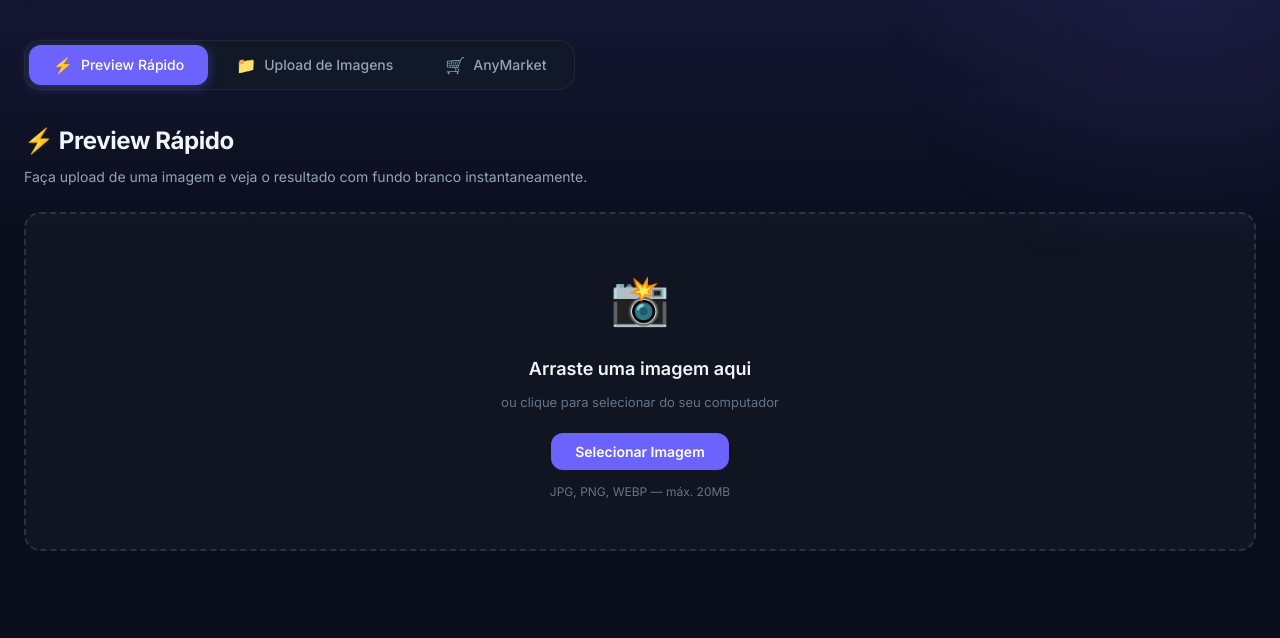
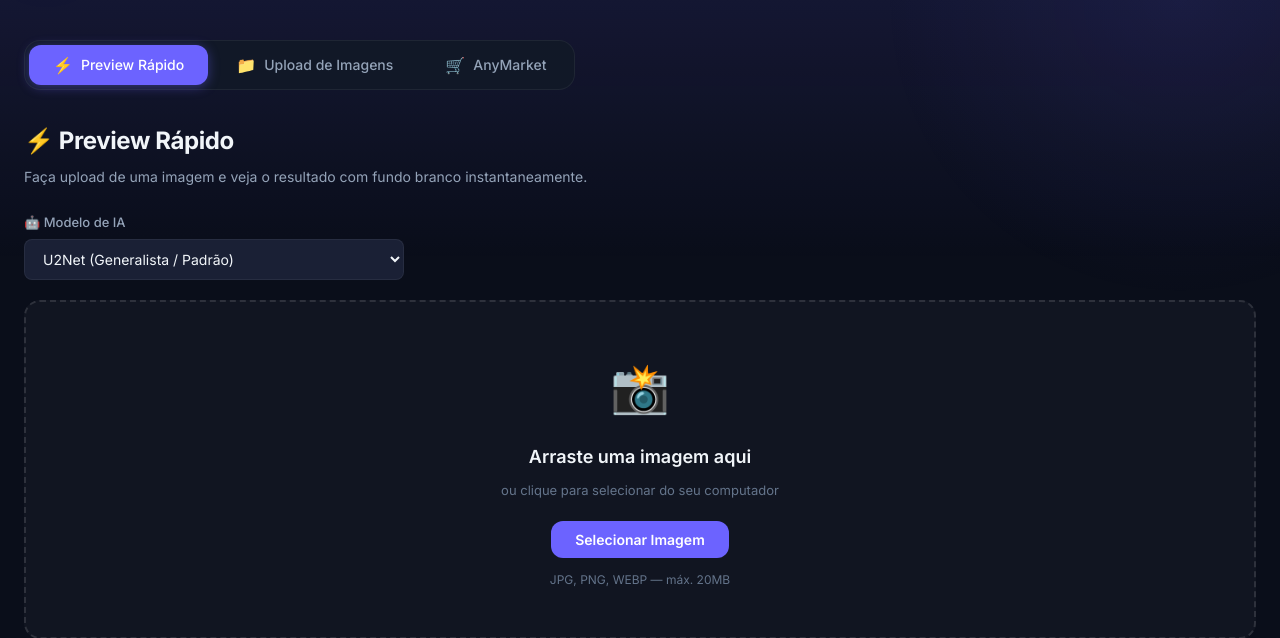
Before and after one commit to projetosmarcaseleta/Ajuste_Imagens, a Flask app: page / in a window 1280 px wide. Shown: the part 99-737 px from the top of the page. Run offline with Flask 3, Linux system fonts and the light colour scheme.

Commit message:
feat: adicionar seletor de modelos de IA (U2Net vs ISNet) no frontend e backend

```diff
--- a/app.py
+++ b/app.py
@@ -158,6 +158,7 @@ def _process_one_foto_am(job_id, foto, index, total, opts):
 
     token = opts["token"]
     delete_old = opts["deleteOld"]
+    model_name = opts.get("modelName", "u2net")
 
     try:
         if is_job_cancelled(job_id):
@@ -175,7 +176,7 @@ def _process_one_foto_am(job_id, foto, index, total, opts):
         if is_job_cancelled(job_id):
             raise Exception("Cancelado pelo usuário")
 
-        result_img = compose_on_white(img_data)
+        result_img = compose_on_white(img_data, model_name)
 
         filename = f"bgrem_{int(time.time())}_{uuid.uuid4().hex[:6]}.jpg"
         filepath = TEMP_DIR / filename
@@ -273,7 +274,7 @@ def _process_one_foto_am(job_id, foto, index, total, opts):
 
     return result
 
-def _process_am_job_worker(job_id, oi, skus, token, delete_old):
+def _process_am_job_worker(job_id, oi, skus, token, delete_old, model_name="u2net"):
     try:
         if is_job_cancelled(job_id):
             emit_event(job_id, {"event": "error", "msg": "Cancelado pelo usuário"})
@@ -306,7 +307,7 @@ def _process_am_job_worker(job_id, oi, skus, token, delete_old):
         results = []
         done_count = 0
 
-        opts = {"token": token, "deleteOld": delete_old}
+        opts = {"token": token, "deleteOld": delete_old, "modelName": model_name}
 
         with ThreadPoolExecutor(max_workers=CONCURRENCY) as executor:
             futures = {
@@ -361,6 +362,7 @@ def api_processar():
         oi = str(body.get("oi", "")).strip()
         token = str(body.get("token", "")).strip()
         delete_old = body.get("deleteOld", True)
+        model_name = str(body.get("modelName", "u2net")).strip()
 
         skus_raw = body.get("skus", [])
         if isinstance(skus_raw, str):
@@ -380,7 +382,7 @@ def api_processar():
 
         thread = threading.Thread(
             target=_process_am_job_worker,
-            args=(job_id, oi, skus, token, delete_old),
+            args=(job_id, oi, skus, token, delete_old, model_name),
             daemon=True
         )
         thread.start()
@@ -431,6 +433,7 @@ def serve_temp(filename):
 def upload_images():
     """Recebe imagens via upload e processa em background."""
     files = request.files.getlist("images")
+    model_name = request.form.get("modelName", "u2net")
     if not files:
         return jsonify({"error": "Nenhuma imagem enviada"}), 400
 
@@ -462,7 +465,7 @@ def upload_images():
 
     thread = threading.Thread(
         target=_process_images_job,
-        args=(job_id, saved),
+        args=(job_id, saved, model_name),
         daemon=True,
     )
     thread.start()
@@ -470,13 +473,13 @@ def upload_images():
     return jsonify({"job_id": job_id, "total": len(saved)})
 
 
-def _process_images_job(job_id: str, images: list[Path]):
+def _process_images_job(job_id: str, images: list[Path], model_name: str = "u2net"):
     job_output = OUTPUT_DIR / f"upload_{job_id}"
     job_output.mkdir(parents=True, exist_ok=True)
 
     for img_path in images:
         out_path = job_output / img_path.name
-        name, ok, err = process_from_file(img_path, out_path)
+        name, ok, err = process_from_file(img_path, out_path, model_name)
         with jobs_lock:
             jobs[job_id]["done"] += 1
             if not ok:
@@ -501,12 +504,13 @@ def _process_images_job(job_id: str, images: list[Path]):
 def preview_image():
     """Processa uma única imagem e retorna o resultado inline."""
     file = request.files.get("image")
+    model_name = request.form.get("modelName", "u2net")
     if not file:
         return jsonify({"error": "Nenhuma imagem enviada"}), 400
 
     try:
         data = file.read()
-        result = compose_on_white(data)
+        result = compose_on_white(data, model_name)
 
         buf = io.BytesIO()
         result.save(buf, format="JPEG", quality=95)
--- a/process_images.py
+++ b/process_images.py
@@ -27,7 +27,7 @@ from pathlib import Path
 from urllib.parse import urlparse
 
 from PIL import Image
-from rembg import remove
+from rembg import remove, new_session
 from tqdm import tqdm
 
 try:
@@ -53,9 +53,24 @@ logger = logging.getLogger(__name__)
 # Processamento de imagem
 # ---------------------------------------------------------------------------
 
-def compose_on_white(image_bytes: bytes) -> Image.Image:
+_sessions = {}
+
+def get_rembg_session(model_name: str):
+    if not model_name or model_name == "u2net":
+        return None
+    if model_name not in _sessions:
+        logger.info("Carregando modelo rembg: %s...", model_name)
+        try:
+            _sessions[model_name] = new_session(model_name)
+        except Exception as exc:
+            logger.error("Erro ao carregar modelo %s: %s. Usando padrao.", model_name, exc)
+            return None
+    return _sessions[model_name]
+
+def compose_on_white(image_bytes: bytes, model_name: str = "u2net") -> Image.Image:
     """Remove o fundo e compõe sobre canvas branco. Retorna imagem RGB."""
-    output_bytes = remove(image_bytes)
+    session = get_rembg_session(model_name)
+    output_bytes = remove(image_bytes, session=session)
     foreground = Image.open(io.BytesIO(output_bytes)).convert("RGBA")
     white_bg = Image.new("RGBA", foreground.size, (255, 255, 255, 255))
     white_bg.paste(foreground, mask=foreground.split()[3])
@@ -75,11 +90,11 @@ def save_image(img: Image.Image, output_path: Path) -> None:
 # Modo 1 — pasta local
 # ---------------------------------------------------------------------------
 
-def process_from_file(input_path: Path, output_path: Path) -> tuple[str, bool, str]:
+def process_from_file(input_path: Path, output_path: Path, model_name: str = "u2net") -> tuple[str, bool, str]:
     try:
         with open(input_path, "rb") as f:
             data = f.read()
-        result = compose_on_white(data)
+        result = compose_on_white(data, model_name)
         save_image(result, output_path)
         return input_path.name, True, ""
     except Exception as exc:
@@ -105,14 +120,14 @@ def filename_from_url(url: str) -> str:
     return name
 
 
-def process_from_url(url: str, output_path: Path) -> tuple[str, bool, str]:
+def process_from_url(url: str, output_path: Path, model_name: str = "u2net") -> tuple[str, bool, str]:
     label = output_path.name
     try:
         headers = {"User-Agent": "Mozilla/5.0"}
         req = urllib.request.Request(url, headers=headers)
         with urllib.request.urlopen(req, timeout=30) as resp:
             data = resp.read()
-        result = compose_on_white(data)
+        result = compose_on_white(data, model_name)
         save_image(result, output_path)
         return label, True, ""
     except Exception as exc:
--- a/templates/index.html
+++ b/templates/index.html
@@ -60,6 +60,15 @@
                 <p>Faça upload de uma imagem e veja o resultado com fundo branco instantaneamente.</p>
             </div>
 
+            <!-- Seleção de Modelo -->
+            <div class="form-group" style="max-width: 380px; margin-bottom: 20px;">
+                <label class="form-label">🤖 Modelo de IA</label>
+                <select class="form-input" id="preview-model-select" style="background-color: var(--bg-card); cursor: pointer;">
+                    <option value="u2net" selected>U2Net (Generalista / Padrão)</option>
+                    <option value="isnet-general-use">ISNet (Melhor para detalhes / Pendrives / Objetos Claros)</option>
+                </select>
+            </div>
+
             <div class="upload-zone" id="preview-drop-zone">
                 <div class="upload-zone-content">
                     <span class="upload-icon">📸</span>
@@ -104,6 +113,15 @@
             <div class="section-header">
                 <h2>📁 Upload de Imagens em Lote</h2>
                 <p>Envie várias imagens de uma vez para processamento em background.</p>
+            </div>
+
+            <!-- Seleção de Modelo -->
+            <div class="form-group" style="max-width: 380px; margin-bottom: 20px;">
+                <label class="form-label">🤖 Modelo de IA</label>
+                <select class="form-input" id="batch-model-select" style="background-color: var(--bg-card); cursor: pointer;">
+                    <option value="u2net" selected>U2Net (Generalista / Padrão)</option>
+                    <option value="isnet-general-use">ISNet (Melhor para detalhes / Pendrives / Objetos Claros)</option>
+                </select>
             </div>
 
             <div class="upload-zone" id="batch-drop-zone">
@@ -165,6 +183,14 @@
                 <div class="form-group" style="grid-column: span 2;">
                     <label class="form-label">Token do AnyMarket (gumgaToken)</label>
                     <input type="password" class="form-input" id="am-token-input" placeholder="Token da API do AnyMarket">
+                </div>
+                <!-- Seleção de Modelo -->
+                <div class="form-group" style="grid-column: span 2;">
+                    <label class="form-label">🤖 Modelo de IA</label>
+                    <select class="form-input" id="am-model-select" style="background-color: var(--bg-card); cursor: pointer;">
+                        <option value="u2net" selected>U2Net (Generalista / Padrão)</option>
+                        <option value="isnet-general-use">ISNet (Melhor para detalhes / Pendrives / Objetos Claros)</option>
+                    </select>
                 </div>
             </div>
 
@@ -314,6 +340,7 @@
         try {
             const fd = new FormData();
             fd.append('image', file);
+            fd.append('modelName', document.getElementById('preview-model-select').value);
             const resp = await fetch('/api/preview', { method: 'POST', body: fd });
             if (!resp.ok) {
                 const err = await resp.json();
@@ -405,6 +432,7 @@
 
         const fd = new FormData();
         batchFiles.forEach(f => fd.append('images', f));
+        fd.append('modelName', document.getElementById('batch-model-select').value);
 
         batchProcessBtn.disabled = true;
 
@@ -520,6 +548,7 @@
         const skus = document.getElementById('am-skus-input').value;
         const token = document.getElementById('am-token-input').value.trim();
         const deleteOld = amDeleteOld.checked;
+        const modelName = document.getElementById('am-model-select').value;
 
         if (!oi || !token) {
             showToast('OI e Token são obrigatórios', 'error');
@@ -536,7 +565,7 @@
         localStorage.setItem('am_oi', oi);
         localStorage.setItem('am_token', token);
 
-        const payload = { oi, skus, token, deleteOld };
+        const payload = { oi, skus, token, deleteOld, modelName };
 
         amProcessBtn.disabled = true;
         amLog.innerHTML = '';
```
